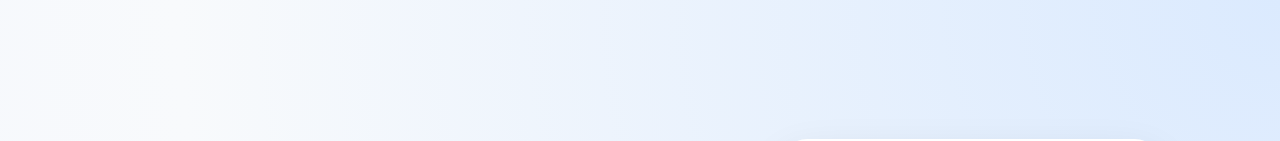
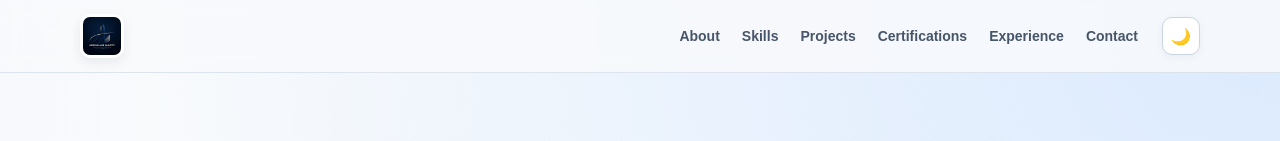
Before and after one commit to abdallahmgdy21-dot/Abdallah-Magdy-portfolio, a plain HTML site: page index.html in a window 1280 px wide. Shown: the top 141 px of the page. Drawn offline with Linux system fonts and the light colour scheme.

Commit message:
Update index.html

```diff
--- a/index.html
+++ b/index.html
@@ -4,7 +4,6 @@
   <meta charset="UTF-8" />
   <meta name="viewport" content="width=device-width, initial-scale=1.0" />
   <title>Abdallah Magdy | Data Analyst &amp; BI</title>
-  <!-- شعار التبويب بدل أيقونة الكوكب -->
   <link rel="icon" type="image/png" href="logo.png" />
   <style>
     * { box-sizing: border-box; margin: 0; padding: 0; }
@@ -13,10 +12,10 @@
       font-family: Arial, sans-serif;
       background: radial-gradient(circle at top right, #dbeafe 0%, #f8fafc 45%, #eef2ff 100%);
       color: #0f172a;
-      padding: 40px 20px;
+      transition: background 0.3s ease, color 0.3s ease;
     }
 
-    /* شاشة عرض الشعار عند دخول الصفحة */
+    /* شاشة عرض الشعار عند فتح الصفحة */
     .splash-screen {
       position: fixed;
       inset: 0;
@@ -46,12 +45,81 @@
       text-transform: uppercase;
     }
 
+    /* الشريط العلوي Navbar */
+    .navbar {
+      position: sticky;
+      top: 0;
+      z-index: 1000;
+      background: rgba(248, 250, 252, 0.85);
+      backdrop-filter: blur(10px);
+      border-bottom: 1px solid rgba(203, 213, 225, 0.6);
+      padding: 14px 20px;
+    }
+    .nav-inner {
+      max-width: 1120px;
+      margin: 0 auto;
+      display: flex;
+      align-items: center;
+      justify-content: space-between;
+      gap: 20px;
+    }
+    .brand-logo {
+      display: inline-flex;
+      align-items: center;
+      text-decoration: none;
+    }
+    .brand-logo img {
+      width: 44px;
+      height: 44px;
+      object-fit: contain;
+      border-radius: 10px;
+      background: #ffffff;
+      padding: 3px;
+      box-shadow: 0 4px 12px rgba(15, 23, 42, 0.08);
+    }
+    .nav-right {
+      display: flex;
+      align-items: center;
+      gap: 24px;
+      flex-wrap: wrap;
+    }
+    .nav-links {
+      display: flex;
+      align-items: center;
+      gap: 22px;
+      flex-wrap: wrap;
+    }
+    .nav-links a {
+      text-decoration: none;
+      font-size: 14px;
+      font-weight: 600;
+      color: #475569;
+      transition: color 0.2s ease;
+    }
+    .nav-links a:hover {
+      color: #2563eb;
+    }
+    .theme-btn {
+      width: 38px;
+      height: 38px;
+      border-radius: 10px;
+      border: 1px solid #cbd5e1;
+      background: #ffffff;
+      cursor: pointer;
+      font-size: 16px;
+      display: inline-flex;
+      align-items: center;
+      justify-content: center;
+      box-shadow: 0 2px 8px rgba(15, 23, 42, 0.05);
+    }
+
     .page-wrap {
       max-width: 1120px;
       margin: 0 auto;
+      padding: 36px 20px 60px;
     }
     .hero {
-      min-height: 85vh;
+      min-height: 82vh;
       display: grid;
       grid-template-columns: 1.15fr 0.85fr;
       gap: 40px;
@@ -207,6 +275,9 @@
       margin-bottom: 22px;
     }
 
+    .about-section, .skills-section, .projects-section {
+      scroll-margin-top: 90px;
+    }
     .about-section {
       margin-bottom: 65px;
     }
@@ -249,7 +320,6 @@
       font-size: 18px;
       font-weight: 700;
       margin-bottom: 16px;
-      color: #0f172a;
     }
     .skill-card ul {
       list-style: disc;
@@ -259,9 +329,6 @@
       line-height: 1.85;
     }
 
-    .projects-section {
-      padding-top: 10px;
-    }
     .section-sub {
       color: #475569;
       font-size: 15px;
@@ -337,6 +404,44 @@
       font-weight: 700;
     }
 
+    /* الوضع الليلي Dark Mode */
+    body.dark {
+      background: radial-gradient(circle at top right, #1e293b 0%, #0f172a 55%, #020617 100%);
+      color: #f8fafc;
+    }
+    body.dark .navbar {
+      background: rgba(15, 23, 42, 0.85);
+      border-bottom-color: #1e293b;
+    }
+    body.dark .nav-links a {
+      color: #cbd5e1;
+    }
+    body.dark .theme-btn,
+    body.dark .status-pill,
+    body.dark .btn-secondary,
+    body.dark .photo-card,
+    body.dark .float-badge,
+    body.dark .tool-pill,
+    body.dark .summary-card,
+    body.dark .skill-card,
+    body.dark .project-card {
+      background: #1e293b;
+      border-color: #334155;
+      color: #f8fafc;
+    }
+    body.dark .bio,
+    body.dark .summary-card p,
+    body.dark .skill-card ul,
+    body.dark .section-sub,
+    body.dark .project-desc,
+    body.dark .project-note,
+    body.dark .float-badge span {
+      color: #cbd5e1;
+    }
+    body.dark .float-badge strong {
+      color: #ffffff;
+    }
+
     @media (max-width: 860px) {
       .hero {
         grid-template-columns: 1fr;
@@ -348,6 +453,9 @@
         position: static;
         margin-top: 10px;
       }
+      .nav-links {
+        gap: 12px;
+      }
     }
   </style>
 </head>
@@ -357,6 +465,26 @@
     <img src="logo.png" alt="Logo" />
     <div class="splash-text">Abdallah Magdy | Data &amp; BI</div>
   </div>
+
+  <!-- الشريط العلوي -->
+  <header class="navbar">
+    <div class="nav-inner">
+      <a class="brand-logo" href="#">
+        <img src="logo.png" alt="Abdallah Logo" />
+      </a>
+      <div class="nav-right">
+        <nav class="nav-links">
+          <a href="#about">About</a>
+          <a href="#skills">Skills</a>
+          <a href="#projects">Projects</a>
+          <a href="#certifications">Certifications</a>
+          <a href="#experience">Experience</a>
+          <a href="#contact">Contact</a>
+        </nav>
+        <button class="theme-btn" id="themeToggle" aria-label="Toggle theme">&#127769;</button>
+      </div>
+    </div>
+  </header>
 
   <div class="page-wrap">
     <section class="hero">
@@ -530,6 +658,12 @@
         }
       }, 1100);
     });
+
+    var themeBtn = document.getElementById("themeToggle");
+    themeBtn.addEventListener("click", function () {
+      document.body.classList.toggle("dark");
+      themeBtn.innerHTML = document.body.classList.contains("dark") ? "&#9728;" : "&#127769;";
+    });
   </script>
 </body>
 </html>
```
